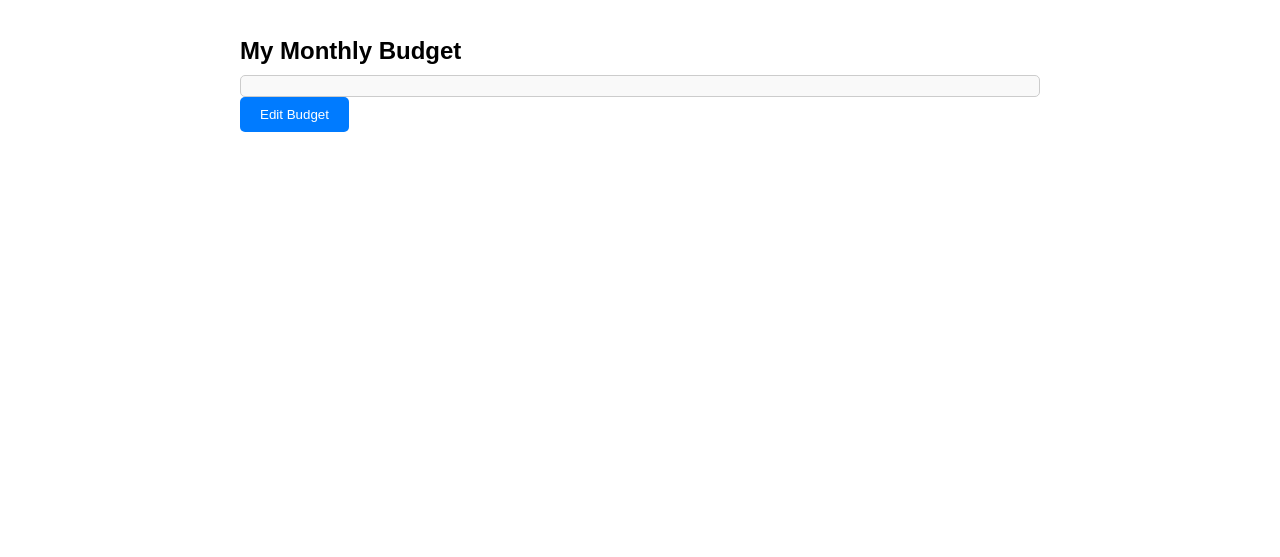
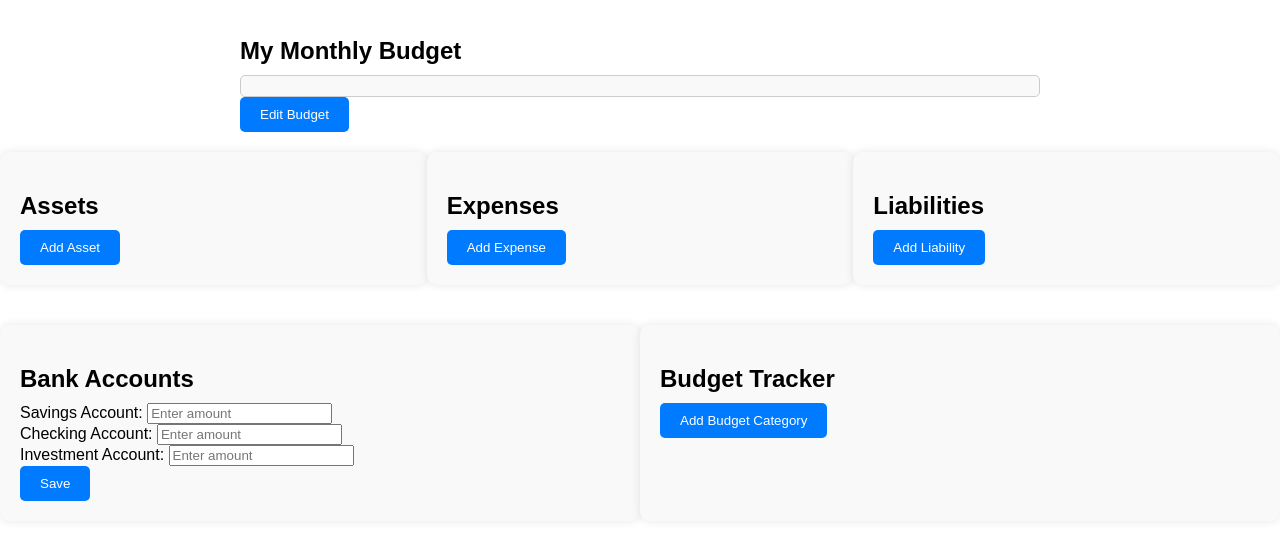
Before and after one commit to teshiwaruingi/BudgetingProject, a plain HTML site: page budget.html in a window 1280 px wide. Shown: the part 105-662 px from the top of the page. Drawn offline with Linux system fonts and the light colour scheme.

Commit message:
added more things

```diff
--- a/budget.css
+++ b/budget.css
@@ -66,3 +66,55 @@ button:hover {
 #budgetDetails h3 {
     margin-top: 0;
 }
+
+
+/* style.css */
+
+.assets-liabilities-container {
+    display: flex;
+    justify-content: space-between;
+    margin-bottom: 20px; /* Add some space between the sections */
+}
+
+.assets-liabilities-container section {
+    flex: 1; /* Each section takes up equal space */
+}
+
+#assets,
+#liabilities,
+#expenses {
+    background-color: #f9f9f9; /* Light gray background */
+    padding: 20px;
+    border-radius: 10px;
+    box-shadow: 0px 0px 10px 0px rgba(0,0,0,0.1); /* Soft shadow */
+    margin-bottom: 20px; /* Add some space between the sections */
+}
+
+
+
+.accounts-categories-container {
+    display: flex;
+    justify-content: space-between;
+    margin-bottom: 20px;
+}
+
+.accounts-categories-container section {
+    flex: 1;
+}
+
+#accounts,
+#budgetCategories {
+    background-color: #f9f9f9; /* Light gray background */
+    padding: 20px;
+    border-radius: 10px;
+    box-shadow: 0px 0px 10px 0px rgba(0,0,0,0.1); /* Soft shadow */
+    margin-bottom: 20px;
+}
+
+#budgetCategories {
+    background-color: #f9f9f9; /* Light gray background */
+    padding: 20px;
+    border-radius: 10px;
+    box-shadow: 0px 0px 10px 0px rgba(0,0,0,0.1); /* Soft shadow */
+    margin-bottom: 20px; /* Add some space between the sections */
+}
--- a/budget.html
+++ b/budget.html
@@ -25,7 +25,58 @@
             </div>
             <button onclick="editBudget()">Edit Budget</button>
         </section>
+
+        <section class="assets-liabilities-container">
+            <section id="assets">
+                <h2>Assets</h2>
+                <button onclick="addAssetInput()">Add Asset</button>
+            </section>
+
+            <section id="expenses">
+                <h2>Expenses</h2>
+                <div id="expenseInputs">
+                    <!-- Inputs for expenses will be added dynamically -->
+                </div>
+                <button onclick="addExpenseInput()">Add Expense</button>
+            </section>
+
+            <section id="liabilities">
+                <h2>Liabilities</h2>
+                <div id="liabilityInputs">
+                    <!-- Inputs for liabilities will be added dynamically -->
+                </div>
+                <button onclick="addLiabilityInput()">Add Liability</button>
+            </section>
+        </section>
+
+        <section class="accounts-categories-container">
+            <section id="accounts">
+                <h2>Bank Accounts</h2>
+                <div id="savings">
+                    <label for="savings">Savings Account:</label>
+                    <input type="number" id="savingsAmount" placeholder="Enter amount">
+                </div>
+                <div id="checking">
+                    <label for="checking">Checking Account:</label>
+                    <input type="number" id="checkingAmount" placeholder="Enter amount">
+                </div>
+                <div id="investment">
+                    <label for="investment">Investment Account:</label>
+                    <input type="number" id="investmentAmount" placeholder="Enter amount">
+                </div>
+                <button onclick="saveData()">Save</button>
+            </section>
+
+            <section id="budgetCategories">
+                <h2>Budget Tracker</h2>
+                <div id="budgetInputs">
+                    <!-- Inputs for budget categories will be added dynamically -->
+                </div>
+                <button onclick="addBudgetInput()">Add Budget Category</button>
+            </section>
+        </section>
+
     </main>
-    <script src="script.js"></script> <!-- Include script file if needed -->
+
 </body>
 </html>
```
